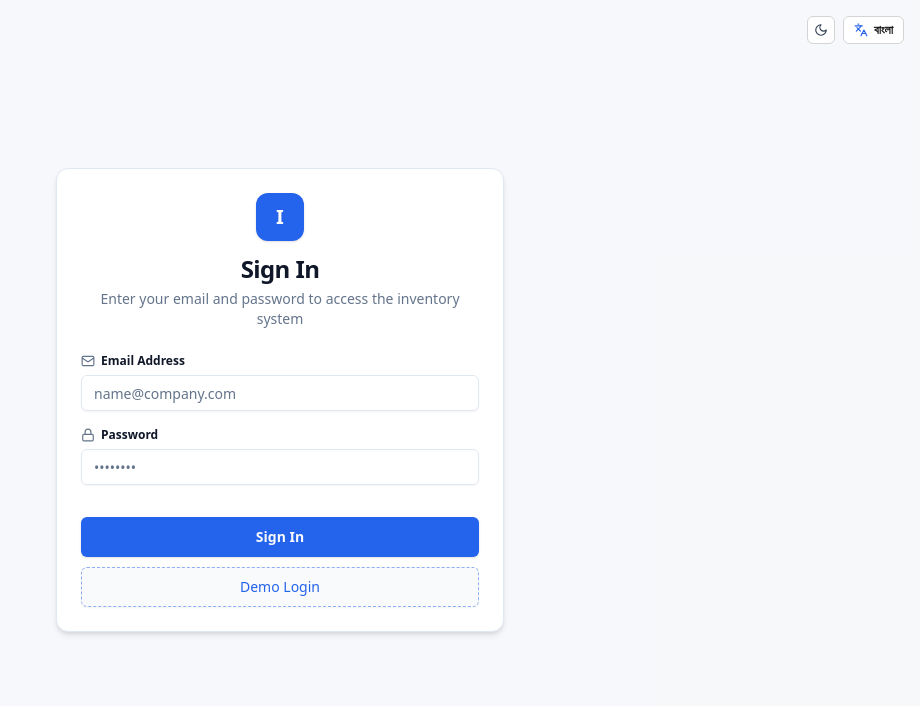
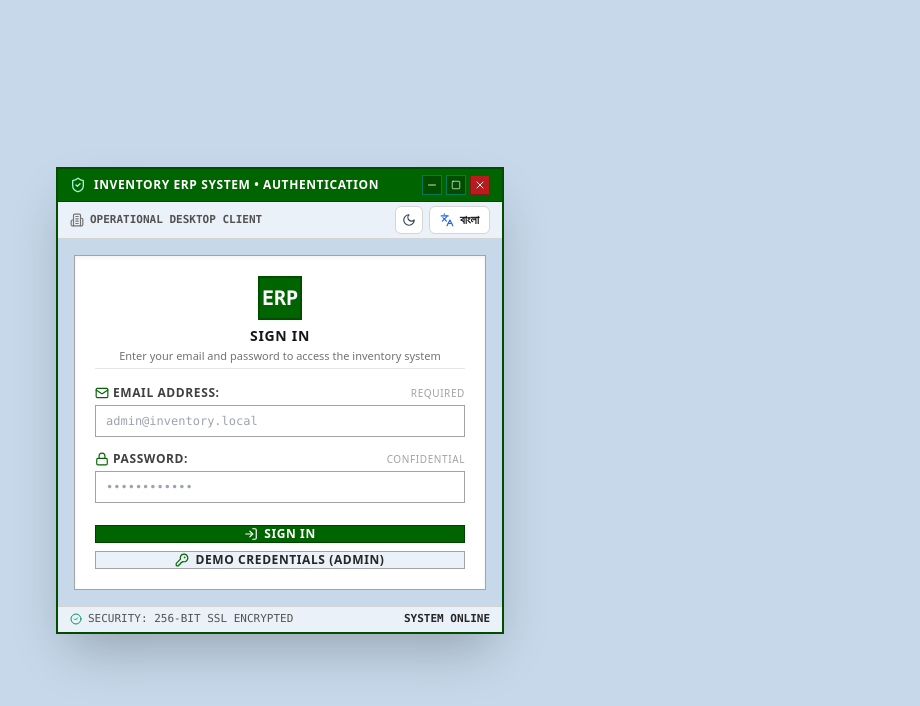
Before and after one commit to sisrafilss/inventory-frontend, a Next.js app: page /login in a window 1280 px wide. Shown: the top 706 px of the page, without its empty margins (360-1280 px from the left). Built offline with nearby package versions, Linux system fonts and the light colour scheme.

Commit message:
feat(auth): redesign login page to classic desktop ERP window style

```diff
--- a/src/app/(auth)/login/page.tsx
+++ b/src/app/(auth)/login/page.tsx
@@ -1,18 +1,27 @@
 'use client';
 
 import React, { useState } from 'react';
-import Link from 'next/link';
 import { useRouter } from 'next/navigation';
 import { useAuth } from '@/lib/context/auth-context';
 import { useLanguage } from '@/lib/context/language-context';
 import { api } from '@/lib/api/client';
 import { User } from '@/lib/types';
-import { Card, CardHeader, CardTitle, CardDescription, CardContent, CardFooter } from '@/components/ui/card';
-import { Button } from '@/components/ui/button';
-import { Input } from '@/components/ui/input';
 import { LanguageSwitcher } from '@/components/ui/language-switcher';
 import { ThemeSwitcher } from '@/components/ui/theme-switcher';
-import { Lock, Mail, AlertCircle } from 'lucide-react';
+import {
+  Lock,
+  Mail,
+  AlertCircle,
+  ShieldCheck,
+  LogIn,
+  KeyRound,
+  Building2,
+  CheckCircle2,
+  Minus,
+  Square,
+  X,
+  Loader2,
+} from 'lucide-react';
 
 export default function LoginPage() {
   const [email, setEmail] = useState('');
@@ -57,77 +66,177 @@ export default function LoginPage() {
   };
 
   return (
-    <div className="min-h-screen flex flex-col items-center justify-center p-4 bg-muted/40 relative">
-      {/* Top right theme and language switchers */}
-      <div className="absolute top-4 right-4 flex items-center gap-2">
+    <div className="min-h-screen w-full flex items-center justify-center p-4 bg-[#c6d8ea] dark:bg-slate-950 relative select-none">
+
+      {/* Floating Classic Desktop Window */}
+      <div className="w-full max-w-md border-2 border-[#004d00] dark:border-emerald-900 bg-[#c6d8ea] dark:bg-slate-900 rounded-none shadow-2xl overflow-hidden">
+
+        {/* 1. Classic Windows/ERP Title Bar */}
+        <div className="bg-[#006400] dark:bg-emerald-950 py-1.5 px-3 border-b border-[#004d00] dark:border-emerald-900 flex items-center justify-between text-white">
+          <div className="flex items-center gap-2">
+            <ShieldCheck className="w-4 h-4 text-emerald-200 shrink-0" />
+            <span className="font-bold text-xs uppercase tracking-wider">
+              INVENTORY ERP SYSTEM • AUTHENTICATION
+            </span>
+          </div>
+
+          {/* Retro Window Control Buttons */}
+          <div className="flex items-center gap-1">
+            <button
+              type="button"
+              className="w-5 h-5 bg-[#004d00] hover:bg-[#003d00] border border-emerald-700 flex items-center justify-center text-white/80 rounded-none text-[10px]"
+              tabIndex={-1}
+            >
+              <Minus className="w-3 h-3" />
+            </button>
+            <button
+              type="button"
+              className="w-5 h-5 bg-[#004d00] hover:bg-[#003d00] border border-emerald-700 flex items-center justify-center text-white/80 rounded-none text-[10px]"
+              tabIndex={-1}
+            >
+              <Square className="w-2.5 h-2.5" />
+            </button>
+            <button
+              type="button"
+              className="w-5 h-5 bg-red-700 hover:bg-red-800 border border-red-900 flex items-center justify-center text-white rounded-none text-[10px]"
+              tabIndex={-1}
+            >
+              <X className="w-3 h-3" />
+            </button>
+          </div>
+        </div>
+
+        {/* 2. Top Window Utility Bar */}
+        <div className="bg-[#eaf1f8] dark:bg-slate-800/90 px-3 py-1 border-b border-neutral-300 dark:border-slate-700 flex items-center justify-between text-xs">
+          <div className="flex items-center gap-1.5 text-[11px] font-mono font-bold text-neutral-600 dark:text-neutral-400">
+            <Building2 className="w-3.5 h-3.5 text-neutral-500" />
+            <span>OPERATIONAL DESKTOP CLIENT</span>
+          </div>
+
+          {/* Theme & Language Switchers */}
+          <div className="flex items-center gap-1.5">
             <ThemeSwitcher />
             <LanguageSwitcher />
           </div>
+        </div>
 
-      <Card className="w-full max-w-md shadow-md border-border">
-        <CardHeader className="text-center space-y-1">
-          <div className="w-12 h-12 rounded-xl bg-primary text-primary-foreground flex items-center justify-center mx-auto mb-2 font-bold text-xl shadow">
-            I
+        {/* 3. Main Form Container */}
+        <div className="p-4">
+          <div className="p-5 bg-white dark:bg-slate-950 border border-neutral-400 dark:border-slate-700 shadow-inner space-y-4">
+
+            {/* Header / Logo Badge */}
+            <div className="text-center pb-1 border-b border-neutral-200 dark:border-slate-800">
+              <div className="inline-flex items-center justify-center w-11 h-11 bg-[#006400] text-white border-2 border-[#004d00] shadow-sm font-bold text-xl mb-1.5 font-mono">
+                ERP
               </div>
-          <CardTitle className="text-2xl font-bold">{t('auth.signIn')}</CardTitle>
-          <CardDescription>
+              <h2 className="text-sm font-bold uppercase tracking-wider text-neutral-900 dark:text-neutral-100">
+                {t('auth.signIn')}
+              </h2>
+              <p className="text-[11px] text-neutral-500 font-medium mt-0.5">
                 {t('auth.signInDesc')}
-          </CardDescription>
-        </CardHeader>
+              </p>
+            </div>
 
-        <form onSubmit={handleSubmit}>
-          <CardContent className="space-y-4">
+            {/* Error Message */}
             {error && (
-              <div className="p-3 bg-destructive/15 border border-destructive/30 rounded-lg flex items-start gap-2.5 text-sm text-destructive font-medium">
-                <AlertCircle className="w-4 h-4 mt-0.5 shrink-0" />
-                <span>{error}</span>
+              <div className="p-2.5 bg-red-50 dark:bg-rose-950/80 border border-red-400 dark:border-rose-900 flex items-start gap-2 text-xs text-red-800 dark:text-red-200 font-bold">
+                <AlertCircle className="w-4 h-4 mt-0.5 shrink-0 text-red-600 dark:text-red-400" />
+                <span className="leading-tight">{error}</span>
               </div>
             )}
 
-            <div className="space-y-1.5">
-              <label className="text-xs font-semibold text-foreground flex items-center gap-1.5">
-                <Mail className="w-3.5 h-3.5 text-muted-foreground" /> {t('auth.email')}
+            {/* Login Form */}
+            <form onSubmit={handleSubmit} className="space-y-3.5">
+
+              {/* Email / Username */}
+              <div className="space-y-1">
+                <label className="text-xs font-bold uppercase tracking-wider text-neutral-700 dark:text-neutral-300 flex items-center justify-between">
+                  <span className="flex items-center gap-1">
+                    <Mail className="w-3.5 h-3.5 text-[#006400] dark:text-emerald-400" />
+                    {t('auth.email')}:
+                  </span>
+                  <span className="text-[10px] text-neutral-400 font-normal">REQUIRED</span>
                 </label>
-              <Input
+                <input
                   type="email"
-                placeholder="name@company.com"
+                  placeholder="admin@inventory.local"
                   value={email}
                   onChange={(e) => setEmail(e.target.value)}
                   required
                   autoComplete="email"
+                  className="w-full h-8 px-2.5 text-xs bg-white dark:bg-slate-900 border border-neutral-400 dark:border-slate-600 rounded-none focus:outline-none focus:bg-[#ffffea] dark:focus:bg-slate-800 focus:border-[#006400] text-neutral-900 dark:text-neutral-100 font-mono shadow-xs transition-colors"
                 />
               </div>
 
-            <div className="space-y-1.5">
-              <label className="text-xs font-semibold text-foreground flex items-center gap-1.5">
-                <Lock className="w-3.5 h-3.5 text-muted-foreground" /> {t('auth.password')}
+              {/* Password */}
+              <div className="space-y-1">
+                <label className="text-xs font-bold uppercase tracking-wider text-neutral-700 dark:text-neutral-300 flex items-center justify-between">
+                  <span className="flex items-center gap-1">
+                    <Lock className="w-3.5 h-3.5 text-[#006400] dark:text-emerald-400" />
+                    {t('auth.password')}:
+                  </span>
+                  <span className="text-[10px] text-neutral-400 font-normal">CONFIDENTIAL</span>
                 </label>
-              <Input
+                <input
                   type="password"
-                placeholder="••••••••"
+                  placeholder="••••••••••••"
                   value={password}
                   onChange={(e) => setPassword(e.target.value)}
                   required
                   autoComplete="current-password"
+                  className="w-full h-8 px-2.5 text-xs bg-white dark:bg-slate-900 border border-neutral-400 dark:border-slate-600 rounded-none focus:outline-none focus:bg-[#ffffea] dark:focus:bg-slate-800 focus:border-[#006400] text-neutral-900 dark:text-neutral-100 font-mono shadow-xs transition-colors"
                 />
               </div>
-          </CardContent>
 
-          <CardFooter className="flex flex-col gap-2.5 pt-2">
-            <Button type="submit" className="w-full h-10 font-semibold" disabled={isSubmitting}>
-              {isSubmitting ? t('auth.signingIn') : t('auth.signIn')}
-            </Button>
-            <Button
+              {/* Submit Action */}
+              <div className="pt-2 space-y-2">
+                <button
+                  type="submit"
+                  disabled={isSubmitting}
+                  className="w-full h-8.5 bg-[#006400] hover:bg-[#004d00] active:bg-[#003d00] text-white font-bold text-xs uppercase tracking-wider border border-[#003d00] shadow-sm flex items-center justify-center gap-1.5 transition-colors cursor-pointer rounded-none disabled:opacity-60"
+                >
+                  {isSubmitting ? (
+                    <>
+                      <Loader2 className="w-3.5 h-3.5 animate-spin" />
+                      <span>{t('auth.signingIn')}</span>
+                    </>
+                  ) : (
+                    <>
+                      <LogIn className="w-3.5 h-3.5" />
+                      <span>{t('auth.signIn')}</span>
+                    </>
+                  )}
+                </button>
+
+                {/* Demo Login Button */}
+                <button
                   type="button"
-              variant="outline"
                   onClick={handleDemoLogin}
-              className="w-full h-10 border-dashed border-primary/50 text-primary hover:bg-primary/5 font-medium transition-colors"
+                  className="w-full h-7.5 bg-[#eaf1f8] hover:bg-[#d9e7f5] dark:bg-slate-800 dark:hover:bg-slate-700 text-neutral-800 dark:text-neutral-200 border border-neutral-400 dark:border-slate-600 font-bold text-xs uppercase tracking-wider shadow-xs flex items-center justify-center gap-1.5 transition-colors cursor-pointer rounded-none"
                 >
-              Demo Login
-            </Button>
-          </CardFooter>
+                  <KeyRound className="w-3.5 h-3.5 text-[#006400] dark:text-emerald-400" />
+                  <span>DEMO CREDENTIALS (ADMIN)</span>
+                </button>
+              </div>
+
             </form>
-      </Card>
+
+          </div>
+        </div>
+
+        {/* 4. Bottom Window Status Bar */}
+        <div className="bg-[#eaf1f8] dark:bg-slate-900 px-3 py-1 border-t border-neutral-300 dark:border-slate-700 text-[11px] font-mono text-neutral-600 dark:text-neutral-400 flex items-center justify-between shrink-0">
+          <div className="flex items-center gap-1.5">
+            <CheckCircle2 className="w-3 h-3 text-emerald-600" />
+            <span>SECURITY: 256-BIT SSL ENCRYPTED</span>
+          </div>
+          <span className="font-bold text-neutral-800 dark:text-neutral-300">
+            SYSTEM ONLINE
+          </span>
+        </div>
+
+      </div>
+
     </div>
   );
 }
```
Lines whose indentation alone changed are shown as unchanged.
